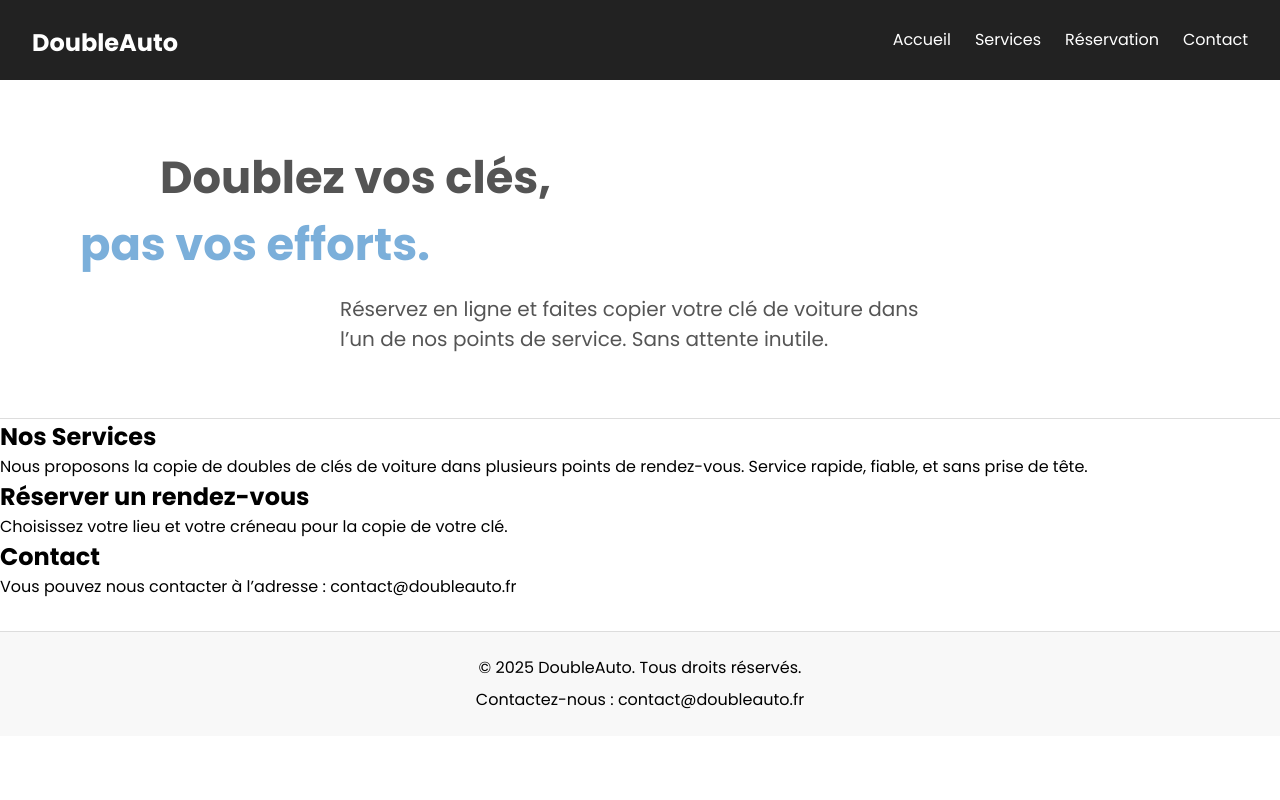
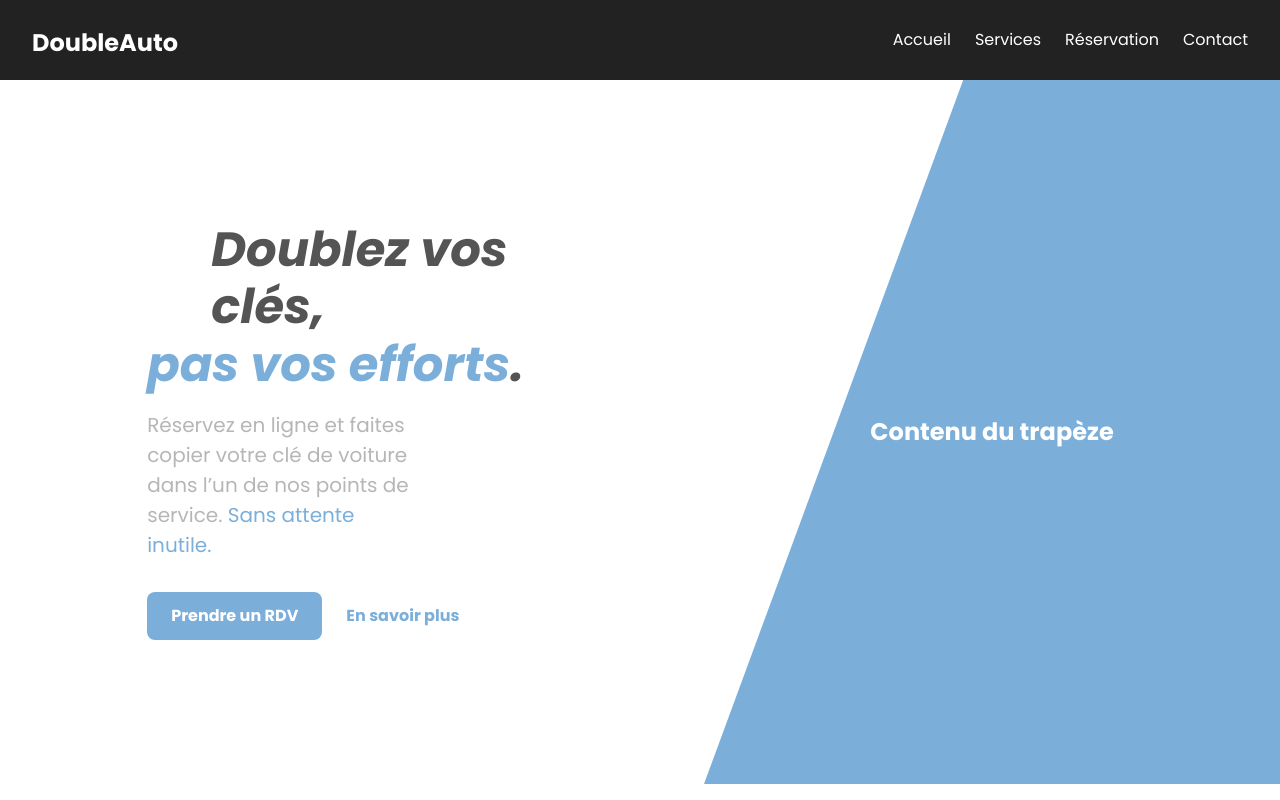
Before and after one commit to Helias74/doubles_cles, a React (Vite) app in the folder frontend/: page / in a window 1280 px wide. Shown: the top 800 px of the page. Built offline with nearby package versions, Linux system fonts and the light colour scheme.

Commit message:
update home-page

```diff
--- a/frontend/src/components/AccueilSection.css
+++ b/frontend/src/components/AccueilSection.css
@@ -1,22 +1,51 @@
-/* AccueilSection.css */
-
 .accueil-section {
-  padding: 4rem 5rem;
+  padding: 0 0 4rem 6rem;
   text-align: left;
   background-color: #ffffff;
   border-bottom: 1px solid #ddd;
 }
 
+.accueil-container {
+  display: flex;
+  flex-direction: row;
+  gap: 1rem;
+  flex-wrap: wrap;
+}
+
+.trapeze {
+  background-color: #7BAFDA;
+  color: white;
+  width: 45vw;
+  max-width: 1000px;
+  height: 55vw;
+  max-height: 1000px;
+  min-height: 300px;
+  clip-path: polygon(45% 0, 100% 0, 100% 100%, 0 100%);
+  display: flex;
+  align-items: center;
+  justify-content: center;
+  flex-shrink: 0;
+  padding: 1rem;
+  box-sizing: border-box;
+}
+
+.accueil-contenu {
+  padding: 11vw 0 4rem 4vw; /* haut droite bas gauche */
+  flex: 1;
+  min-width: 280px;
+}
+
 .accueil-section h1 {
-  font-size: 2.8rem;
+  font-size: 3rem;
   margin-bottom: 1rem;
   text-align: left;
   font-weight: bold;
-  color: #222; /* Couleur par défaut */
+  font-style: italic;
+  line-height: 1.2;
 }
 
 .ligne-haut-slogan {
-  padding: 0rem 5rem;
+  padding: 0rem 5vw;
   display: inline-block;
   color: #545454;
 }
@@ -26,9 +55,49 @@
   color: #7BAFDA;
 }
 
+.point-slogan {
+  color: #545454;
+}
+
 .accueil-section p {
   font-size: 1.25rem;
-  color: #555;
-  max-width: 600px;
-  margin: 0 auto;
+  color: #B6B6B6;
+  max-width: 50%;
+  margin: 0 0 1rem 0;
 }
+
+.hilight-description {
+  color: #7BAFDA;
+}
+
+.btn-rdv, .en-savoir-plus {
+  display: inline-block;
+  font-weight: bold;
+  margin-top: 1rem;
+  padding: 0.75rem 1.5rem;
+  font-size: 1rem;
+  cursor: pointer;
+  text-decoration: none;
+  border-radius: 8px;
+  transition: background-color 0.3s, color 0.3s;
+}
+
+.btn-rdv {
+  background-color: #7BAFDA;
+  color: white;
+  border: none;
+}
+
+.btn-rdv:hover {
+  background-color: #0E2846;
+}
+
+.en-savoir-plus {
+  color: #7BAFDA;
+  border: none;
+  background: none;
+}
+
+.en-savoir-plus:hover {
+  color: #0E2846;
+}
--- a/frontend/src/components/AccueilSection.jsx
+++ b/frontend/src/components/AccueilSection.jsx
@@ -3,13 +3,24 @@ import './AccueilSection.css';
 function AccueilSection() {
   return (
     <section id="accueil" className="accueil-section">
-      <h1>
-        <h1>
-          <span className="ligne-haut-slogan">Doublez vos clés,</span><br />
-          <span className="ligne-bas-slogan">pas vos efforts.</span>
-        </h1>
-      </h1>
-      <p>Réservez en ligne et faites copier votre clé de voiture dans l’un de nos points de service. Sans attente inutile.</p>
+      <div className="accueil-container">
+        <div className="accueil-contenu">
+          <h1>
+            <span className="ligne-haut-slogan">Doublez vos clés,</span><br />
+            <span className="ligne-bas-slogan">pas vos efforts</span>
+            <span className="point-slogan">.</span>
+          </h1>
+          <p>
+            Réservez en ligne et faites copier votre clé de voiture dans l’un de nos points de service.
+            <span className="hilight-description"> Sans attente inutile.</span>
+          </p>
+          <a href="#reservation" className="btn-rdv">Prendre un RDV</a>
+          <a href="#services" className="en-savoir-plus">En savoir plus</a>
+        </div>
+        <div className="trapeze">
+          <h2>Contenu du trapèze</h2>
+        </div>
+      </div>
     </section>
   );
 }
```
